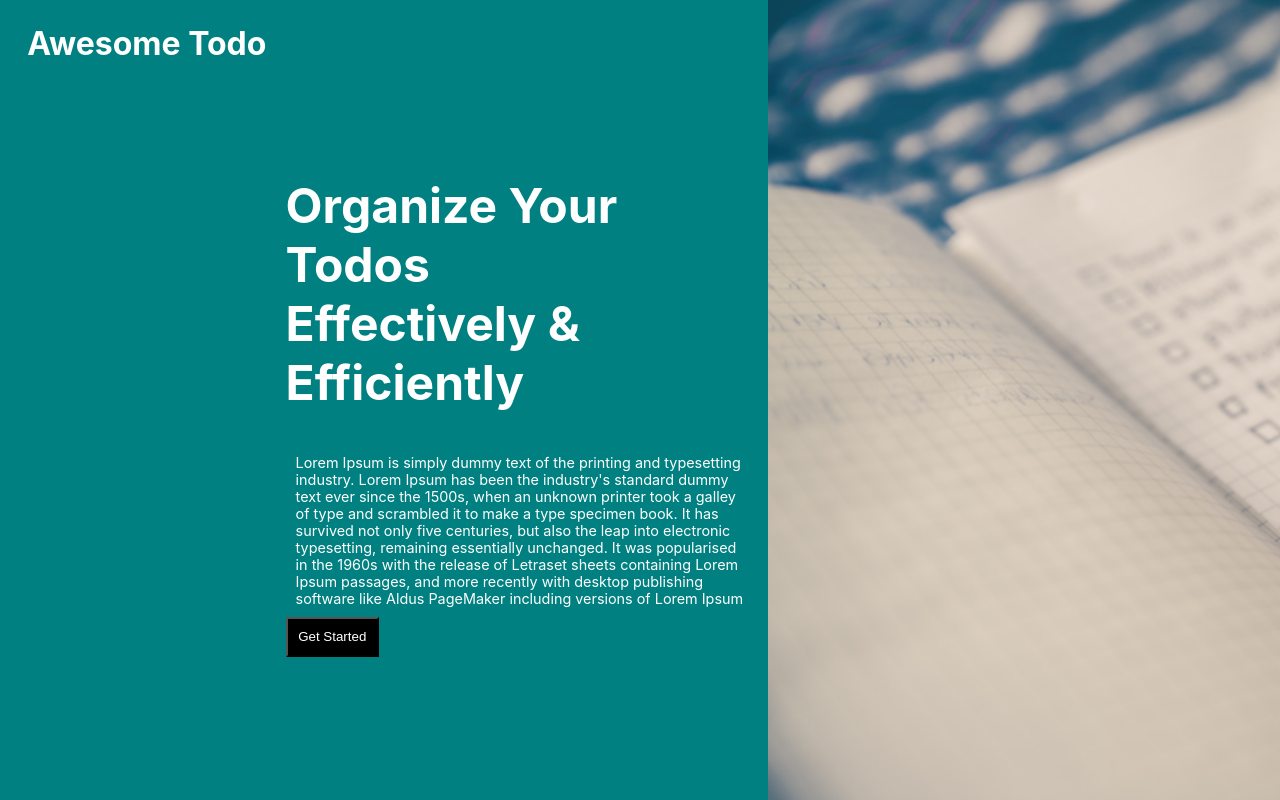
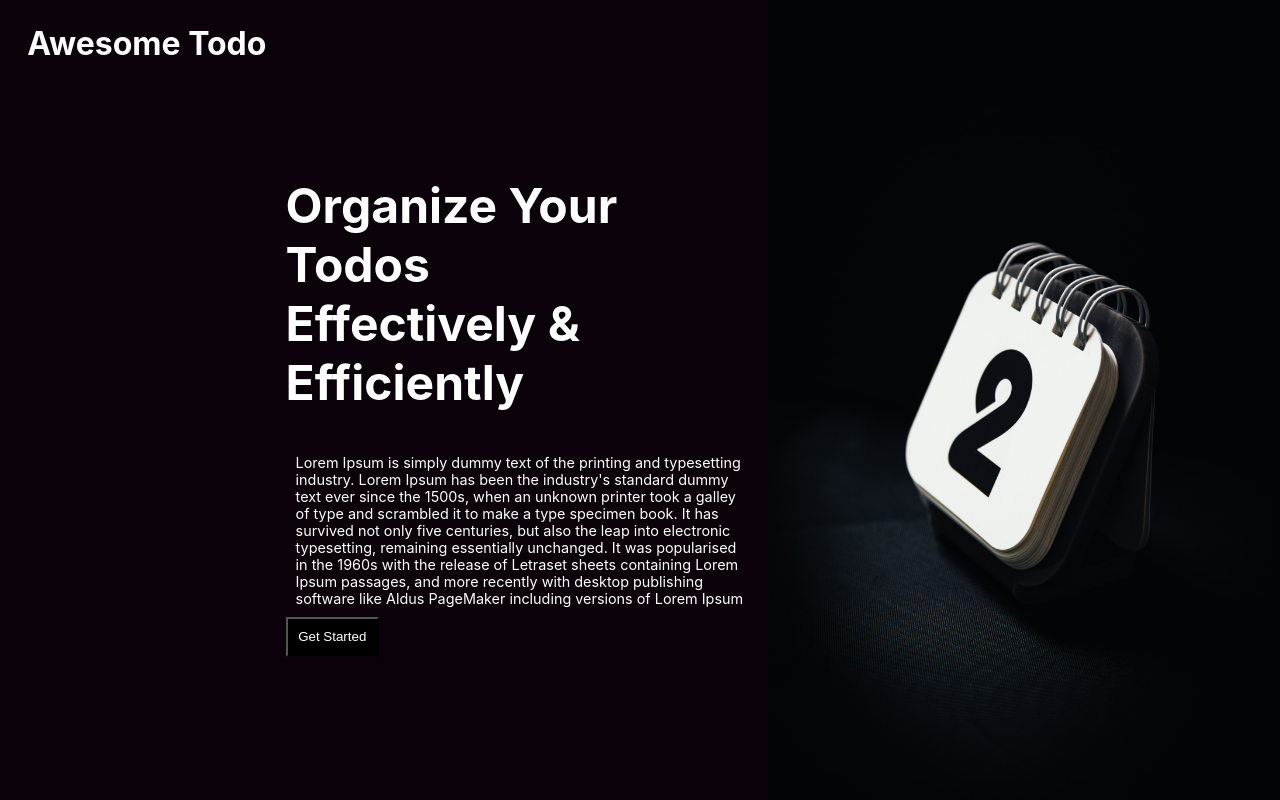
Before and after one commit to clement-okyere/AwesomeTodo, a React (Create React App) app: page / in a window 1280 px wide. Built offline with nearby package versions, Linux system fonts and the light colour scheme.

Commit message:
changed background color style

```diff
--- a/src/Domain/HomePage/style.css
+++ b/src/Domain/HomePage/style.css
@@ -8,7 +8,7 @@
 
 .description {
     /* background-color: rgba(230, 241, 237, 0.384); */
-    background-color: teal;
+    background-color: rgb(10, 1, 10);
     padding: 0.5em;
     display: flex;
 }
@@ -45,9 +45,8 @@
 
 .feature_image {
     background-color: bisque;
-    background-image: url("../../assets/images/feature_image_homepage2.jpg");
+    background-image: url("../../assets/images/feature_image_homepage.jpg");
     background-size: cover;
-    /* background-position: center center; */
      background-repeat: no-repeat;
 }
 
```
Also changed, not shown: src/assets/images/feature_image_homepage.jpg, src/assets/images/feature_image_homepage2.jpg (deleted).
